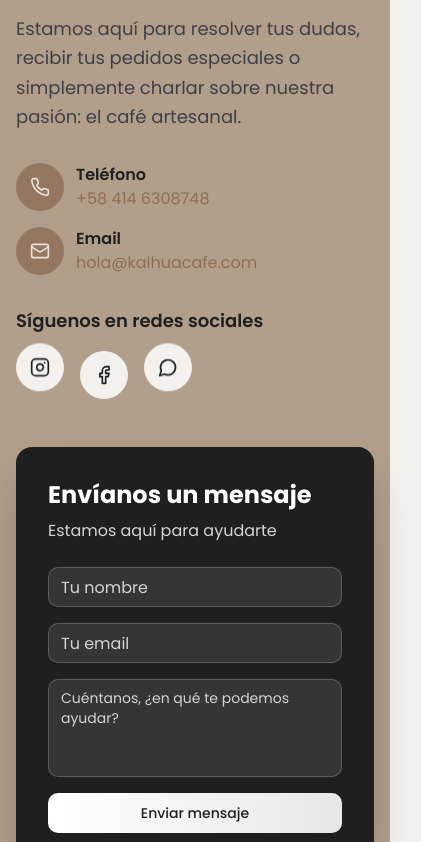
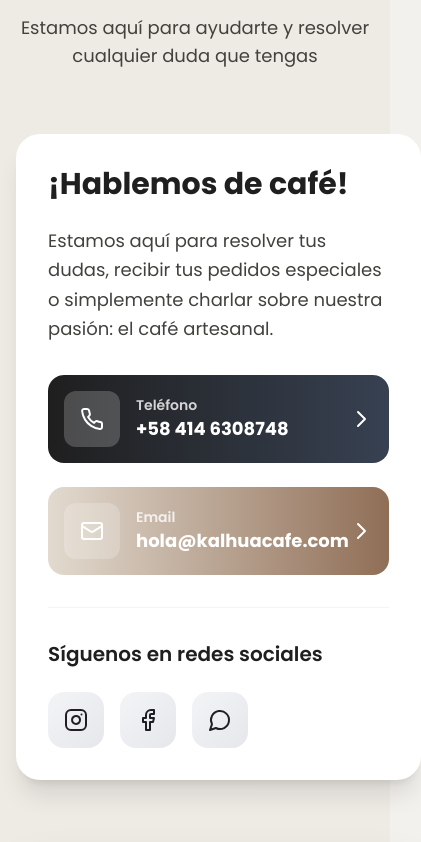
Before and after one commit to saviel-dev/kalhua-rustica-digital, a React (Vite) app: page / in a window 390 px wide. Shown: the part 6980-7822 px from the top of the page, 421 px wide, since content can reach past the window. Built offline with nearby package versions, Linux system fonts and the light colour scheme.

Commit message:
Fix UI for contact section
Improve the UI of the contact section and the phone and email buttons.

```diff
--- a/src/components/ContactoSection.tsx
+++ b/src/components/ContactoSection.tsx
@@ -72,60 +72,78 @@ const ContactoSection = () => {
   ];
 
   return (
-    <section id="contacto" className="py-20 bg-secondary">
+    <section id="contacto" className="py-20 bg-warm-beige/30">
       <div className="container mx-auto px-4">
-        <div className="max-w-6xl mx-auto">
-          <h2 className="heading-section">
+        <div className="max-w-7xl mx-auto">
+          <div className="text-center mb-16">
+            <h2 className="text-4xl md:text-5xl font-bold text-foreground mb-6">
               Conecta con Nosotros
             </h2>
+            <p className="text-lg text-muted-foreground max-w-2xl mx-auto">
+              Estamos aquí para ayudarte y resolver cualquier duda que tengas
+            </p>
+          </div>
 
-          <div className="grid lg:grid-cols-2 gap-12">
+          <div className="grid lg:grid-cols-2 gap-16 items-start">
             {/* Contact Information */}
             <div className={`space-y-8 ${isVisible ? 'animate-fade-in-left' : 'opacity-0'}`}>
-              <div>
-                <h3 className="text-2xl font-bold text-primary mb-4">
+              <div className="bg-white rounded-3xl p-8 shadow-xl">
+                <h3 className="text-3xl font-bold text-foreground mb-6">
                   ¡Hablemos de café!
                 </h3>
-                <p className="text-lg text-readable leading-relaxed mb-6">
+                <p className="text-lg text-muted-foreground leading-relaxed mb-8">
                   Estamos aquí para resolver tus dudas, recibir tus pedidos especiales
                   o simplemente charlar sobre nuestra pasión: el café artesanal.
                 </p>
-              </div>
 
-              {/* Contact Methods */}
-              <div className="space-y-4">
-                <div className="flex items-center space-x-3 hover-lift">
-                  <div className="w-12 h-12 bg-coffee rounded-full flex items-center justify-center animate-pulse-gentle">
-                    <Phone className="w-5 h-5 text-coffee-foreground" />
+                {/* Enhanced Contact Methods */}
+                <div className="space-y-6">
+                  {/* Phone Button */}
+                  <a
+                    href="tel:+584146308748"
+                    className="flex items-center p-4 bg-gradient-to-r from-foreground to-gray-700 hover:from-gray-700 hover:to-foreground text-white rounded-2xl transition-all duration-300 hover:scale-105 hover:shadow-2xl group"
+                  >
+                    <div className="w-14 h-14 bg-white/20 rounded-xl flex items-center justify-center mr-4 group-hover:bg-white/30 transition-colors">
+                      <Phone className="w-6 h-6" />
                     </div>
                     <div>
-                    <p className="font-semibold text-primary">Teléfono</p>
-                    <a href="tel:+584146308748" className="text-coffee hover:underline">
-                      +58 414 6308748
+                      <p className="font-semibold text-sm text-white/80">Teléfono</p>
+                      <p className="text-lg font-bold">+58 414 6308748</p>
+                    </div>
+                    <div className="ml-auto">
+                      <svg className="w-6 h-6 transform group-hover:translate-x-1 transition-transform" fill="none" stroke="currentColor" viewBox="0 0 24 24">
+                        <path strokeLinecap="round" strokeLinejoin="round" strokeWidth={2} d="M9 5l7 7-7 7" />
+                      </svg>
+                    </div>
                   </a>
-                  </div>
-                </div>
 
-                <div className="flex items-center space-x-3 hover-lift">
-                  <div className="w-12 h-12 bg-coffee rounded-full flex items-center justify-center animate-pulse-gentle">
-                    <Mail className="w-5 h-5 text-coffee-foreground" />
+                  {/* Email Button */}
+                  <a
+                    href="mailto:hola@kalhuacafe.com"
+                    className="flex items-center p-4 bg-gradient-to-r from-warm-beige to-coffee hover:from-coffee hover:to-warm-beige text-white rounded-2xl transition-all duration-300 hover:scale-105 hover:shadow-2xl group"
+                  >
+                    <div className="w-14 h-14 bg-white/20 rounded-xl flex items-center justify-center mr-4 group-hover:bg-white/30 transition-colors">
+                      <Mail className="w-6 h-6" />
                     </div>
                     <div>
-                    <p className="font-semibold text-primary">Email</p>
-                    <a href="mailto:hola@kalhuacafe.com" className="text-coffee hover:underline">
-                      hola@kalhuacafe.com
+                      <p className="font-semibold text-sm text-white/80">Email</p>
+                      <p className="text-lg font-bold">hola@kalhuacafe.com</p>
+                    </div>
+                    <div className="ml-auto">
+                      <svg className="w-6 h-6 transform group-hover:translate-x-1 transition-transform" fill="none" stroke="currentColor" viewBox="0 0 24 24">
+                        <path strokeLinecap="round" strokeLinejoin="round" strokeWidth={2} d="M9 5l7 7-7 7" />
+                      </svg>
+                    </div>
                   </a>
-                  </div>
-                </div>
                 </div>
 
                 {/* Social Media */}
-              <div>
-                <h4 className="text-lg font-semibold text-primary mb-4">
+                <div className="mt-8 pt-8 border-t border-gray-100">
+                  <h4 className="text-xl font-semibold text-foreground mb-6">
                     Síguenos en redes sociales
                   </h4>
                   <div className="flex space-x-4">
-                  {socialLinks.map((social) => {
+                    {socialLinks.map((social, index) => {
                       const IconComponent = social.icon;
                       return (
                         <a
@@ -133,25 +151,26 @@ const ContactoSection = () => {
                           href={social.url}
                           target="_blank"
                           rel="noopener noreferrer"
-                        className={`w-12 h-12 bg-card rounded-full flex items-center justify-center transition-all duration-300 hover:scale-110 hover:-translate-y-1 ${social.color} hover:shadow-lg animate-float`}
-                        style={{ animationDelay: `${social.name === 'Instagram' ? '0s' : social.name === 'Facebook' ? '0.2s' : '0.4s'}` }}
+                          className="w-14 h-14 bg-gradient-to-br from-gray-100 to-gray-200 hover:from-foreground hover:to-gray-700 rounded-2xl flex items-center justify-center transition-all duration-300 hover:scale-110 hover:-translate-y-2 hover:shadow-xl group"
+                          style={{ animationDelay: `${index * 0.1}s` }}
                         >
-                        <IconComponent className="w-5 h-5" />
+                          <IconComponent className="w-6 h-6 text-foreground group-hover:text-white transition-colors" />
                         </a>
                       );
                     })}
                   </div>
                 </div>
               </div>
-
-            {/* Contact Form - Black Background */}
-            <div className={`bg-foreground rounded-2xl p-8 shadow-2xl hover-lift ${isVisible ? 'animate-fade-in-right delay-200' : 'opacity-0'}`}>
-              <div className="mb-6">
-                <h3 className="text-2xl font-bold text-white mb-2">Envíanos un mensaje</h3>
-                <p className="text-gray-300">Estamos aquí para ayudarte</p>
             </div>
 
-              <form onSubmit={handleSubmit} className="space-y-4">
+            {/* Contact Form - Enhanced Black Background */}
+            <div className={`bg-gradient-to-br from-foreground to-gray-900 rounded-3xl p-10 shadow-2xl ${isVisible ? 'animate-fade-in-right delay-200' : 'opacity-0'}`}>
+              <div className="mb-8">
+                <h3 className="text-3xl font-bold text-white mb-3">Envíanos un mensaje</h3>
+                <p className="text-gray-300 text-lg">Estamos aquí para ayudarte</p>
+              </div>
+
+              <form onSubmit={handleSubmit} className="space-y-6">
                 <div>
                   <Input
                     type="text"
@@ -160,7 +179,7 @@ const ContactoSection = () => {
                     value={formData.nombre}
                     onChange={handleChange}
                     required
-                    className="bg-white/10 border-white/20 text-white placeholder:text-gray-300 focus:border-white focus:ring-white"
+                    className="h-14 bg-white/10 border-white/20 text-white placeholder:text-gray-300 focus:border-white focus:ring-white rounded-xl text-lg backdrop-blur-sm"
                   />
                 </div>
 
@@ -172,7 +191,7 @@ const ContactoSection = () => {
                     value={formData.email}
                     onChange={handleChange}
                     required
-                    className="bg-white/10 border-white/20 text-white placeholder:text-gray-300 focus:border-white focus:ring-white"
+                    className="h-14 bg-white/10 border-white/20 text-white placeholder:text-gray-300 focus:border-white focus:ring-white rounded-xl text-lg backdrop-blur-sm"
                   />
                 </div>
 
@@ -183,16 +202,19 @@ const ContactoSection = () => {
                     value={formData.mensaje}
                     onChange={handleChange}
                     required
-                    rows={4}
-                    className="bg-white/10 border-white/20 text-white placeholder:text-gray-300 focus:border-white focus:ring-white resize-none"
+                    rows={5}
+                    className="bg-white/10 border-white/20 text-white placeholder:text-gray-300 focus:border-white focus:ring-white resize-none rounded-xl text-lg backdrop-blur-sm"
                   />
                 </div>
 
                 <Button
                   type="submit"
-                  className="w-full bg-gradient-to-r from-white to-gray-200 text-foreground hover:from-gray-100 hover:to-white transition-all duration-300 hover:scale-105 font-medium py-3"
+                  className="w-full h-14 bg-gradient-to-r from-white to-gray-200 hover:from-gray-100 hover:to-white text-foreground transition-all duration-300 hover:scale-105 hover:shadow-xl font-semibold text-lg rounded-xl"
                 >
                   Enviar mensaje
+                  <svg className="w-5 h-5 ml-2" fill="none" stroke="currentColor" viewBox="0 0 24 24">
+                    <path strokeLinecap="round" strokeLinejoin="round" strokeWidth={2} d="M12 19l9 2-9-18-9 18 9-2zm0 0v-8" />
+                  </svg>
                 </Button>
               </form>
             </div>
```
Lines whose indentation alone changed are shown as unchanged.
